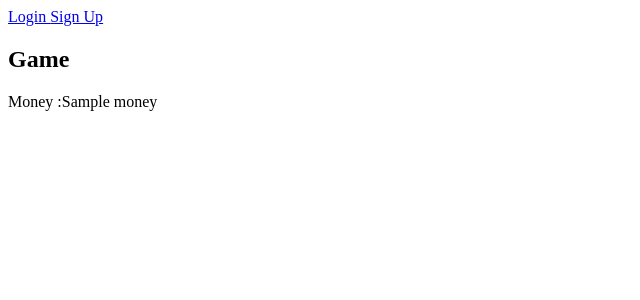
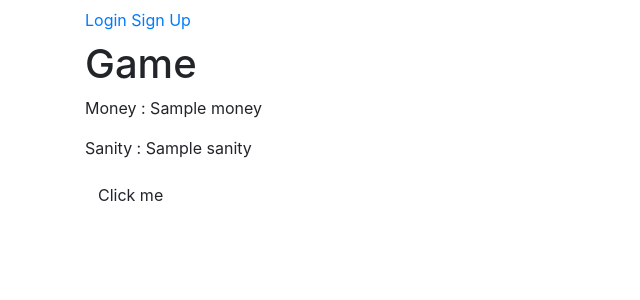
Before and after one commit to as2569/IS601_Final, a Python web app: template core/templates/index.html in a window 1280 px wide. Shown: the top 300 px of the page, without its empty margins (0-640 px from the left). Run offline with Jinja, Linux system fonts and the light colour scheme; the template is opened without the code that fills it: most values are stand-ins (such as "Sample title", 1, 10 or a date in 2020); some libraries are stand-ins or nearby versions.

Commit message:
added button to index

```diff
--- a/core/core.py
+++ b/core/core.py
@@ -47,6 +47,7 @@ def selectCharacter():
 @core_bp.route('/updateCharacter')
 @login_required
 def updateCharacter():
+	print('updating character')
 	character = Character.query.filter_by(owner_id=current_user.get_id()).first()
 	character.money = character.money - 10
 	db.session.commit()
--- a/core/templates/base.html
+++ b/core/templates/base.html
@@ -5,6 +5,7 @@
     <meta charset="utf-8">
     <meta http-equiv="X-UA-Compatible" content="IE=edge">
     <meta name="viewport" content="width=device-width, initial-scale=1">
+    <link rel="stylesheet" href="https://stackpath.bootstrapcdn.com/bootstrap/4.4.1/css/bootstrap.min.css">
     <title>Game</title>
 
 </head>
--- a/core/templates/index.html
+++ b/core/templates/index.html
@@ -6,6 +6,9 @@
 </h1>
 
 <div>
-	<p>Money :{{ character.money }} </p>
+	<p>Money : {{ character.money }} </p>
+	<p>Sanity : {{ character.sanity }} </p>
+	<a class="btn" href="{{url_for('core.updateCharacter') }}">Click me</a>
+
 </div>
 {% endblock %}
```
